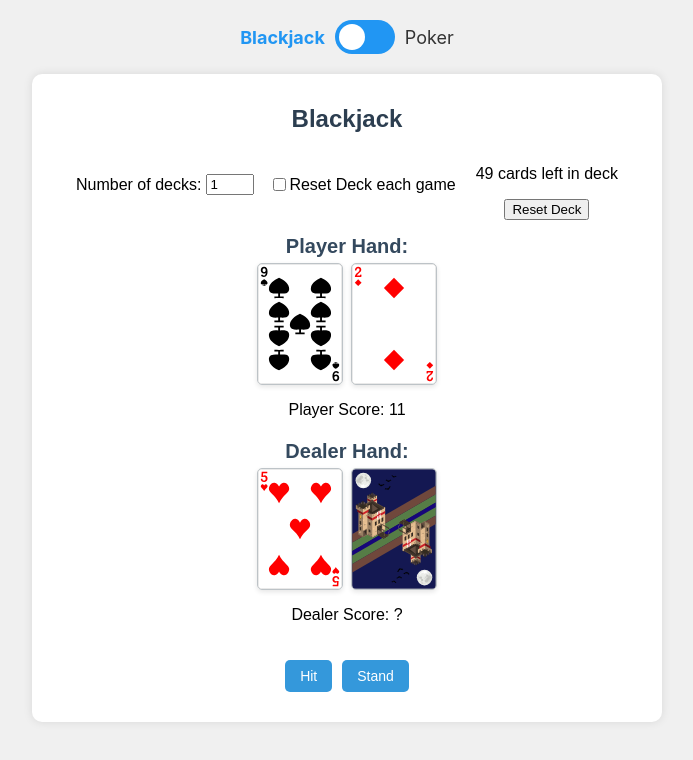
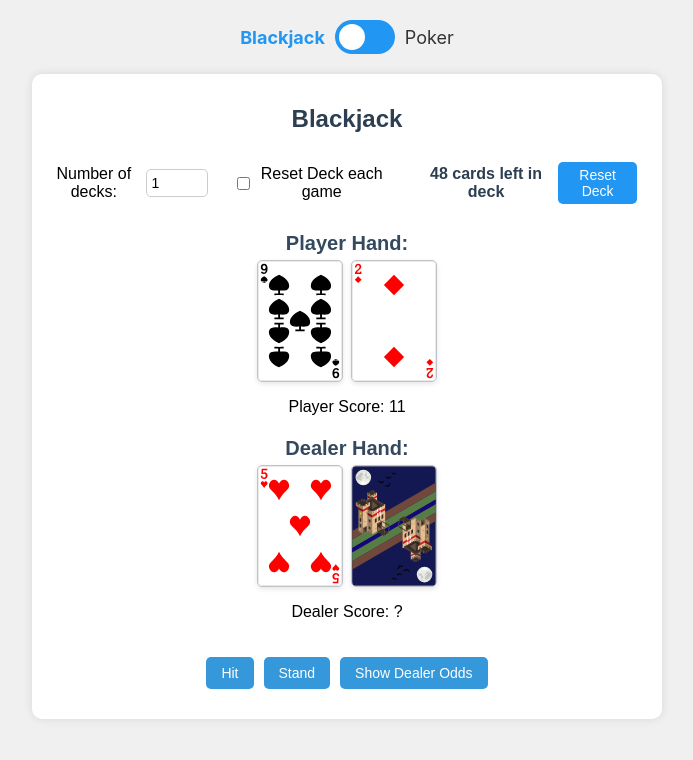
Before and after one commit to ajcaesar/StatJack, a React (Create React App) app in the folder my-app/: page / in a window 1280 px wide. Both pictures are taken after a click on the checkbox "Reset Deck each game". Shown: the top 760 px of the page, without its empty margins (293-986 px from the left). Built offline with nearby package versions, Linux system fonts and the light colour scheme.

Commit message:
added in dealer statistics

```diff
--- a/my-app/src/blackjack/bjStats.js
+++ b/my-app/src/blackjack/bjStats.js
@@ -1,3 +1,62 @@
-const calculateDealerOdds = (dealerCards, deck) => {
+const calculateDealerOdds = (dealerCard, deck) => {
+    const len = deck.length;
+    const conversion = {
+        'ace': 1,
+        '2': 2,
+        '3': 3,
+        '4': 4,
+        '5': 5,
+        '6': 6,
+        '7': 7,
+        '8': 8,
+        '9': 9,
+        '10': 10,
+        'jack': 10,
+        'queen': 10,
+        'king': 10
+    };
 
+    let counts = new Array(6).fill(0);
+    let zeros = new Array(10).fill(0); // Index 0-9 for card values 1-10
+    for (let card of deck) {
+        zeros[conversion[card.value] - 1] += 1;
+    }
+
+    calcRecursive([conversion[dealerCard.value]], zeros, 1, counts, len);
+
+    // const totalOutcomes = sumArr(counts);
+        const totalOutcomes = 1;
+     return counts.map(val => val / totalOutcomes);
+};
+
+function calcRecursive(dealerCards, arr, prob, probsArr, deckLen) {
+    let sum = sumArr(dealerCards);
+
+    // Handle ace being 1 or 11
+    if (dealerCards.includes(1) && sum <= 11) {
+        sum += 10; // Consider ace as 11
+    }
+
+    if (sum > 21) {
+        probsArr[5] += prob; // Bust
+        return;
+      } else if (sum >= 17) {
+        probsArr[sum - 17] += prob; // Store probability for 17-21
+        return;
+      }
+
+    for (let i = 0; i < 10; i++) {
+        if (arr[i] > 0) {
+            let newArr = arr.slice(); // Copy array
+            newArr[i] -= 1;
+            let newProb = prob * (arr[i] / deckLen);
+            calcRecursive(dealerCards.concat(i + 1), newArr, newProb, probsArr, deckLen - 1);
+        }
+    }
 }
+
+const sumArr = (arr) => {
+    return arr.reduce((sum, num) => sum + num, 0);
+};
+
+export default calculateDealerOdds;
--- a/my-app/src/blackjack/blackjack.js
+++ b/my-app/src/blackjack/blackjack.js
@@ -1,6 +1,8 @@
 
 import React, { useState, useEffect } from 'react';
 import Card from './components/card';
+import calculateDealerOdds from './bjStats';
+import OddsList from './components/oddsList';
 
 function Blackjack() {
   const [deck, setDeck] = useState([]);
@@ -9,19 +11,29 @@ function Blackjack() {
   const [gameStatus, setGameStatus] = useState('playerMove');
   const [numDecks, setNumDecks] = useState(1);
   const [resetDeckMode, setResetDeckMode] = useState(true);
+  const [showOdds, setShowOdds] = useState(false);
+  const [dealerOdds, setDealerOdds] = useState([]);
 
   const initializeDeck = () => {
     return new Promise(resolve => {
       const suits = ['hearts', 'diamonds', 'clubs', 'spades'];
       const values = ['2', '3', '4', '5', '6', '7', '8', '9', '10', 'jack', 'queen', 'king', 'ace'];
       let newDeck = [];
+
+      if (resetDeckMode || deck.length === 0) {
+        // Initialize a new deck
         for(let i = 0; i < numDecks; i++) {
-        newDeck = [...newDeck, ...suits.flatMap(suit => values.map(value => ({side: 'front', suit, value })))];
+          newDeck = [...newDeck, ...suits.flatMap(suit => values.map(value => ({ side: 'front', suit, value })))];
         }
         setDeck(shuffleDeck(newDeck));
+      } else {
+        // Shuffle the existing deck
+        setDeck(deck);
+      }
       resolve();
     });
   };
+
 
 
   useEffect(() => {
@@ -66,12 +78,14 @@ function Blackjack() {
     setPlayerHand([card1, card2]);
     setDealerHand([card3]);
     setGameStatus('playerMove');
+    setShowOdds(false);
   };
 
   const getTextColor = (value) => {
     if (value === 'player') return 'green';
     return 'red'
   };
+
 
 
   const hit = async () => {
@@ -159,6 +173,14 @@ function Blackjack() {
     initializeGame();
   }
 
+  let counts = new Array(6).fill(0);
+
+  const dealerOddsBtn = () => {
+    setShowOdds(true);
+    const odds = calculateDealerOdds(dealerHand[0], deck);
+    setDealerOdds(odds);
+  };
+
   return (
     <div className="blackjack-game">
       <h1>Blackjack</h1>
@@ -188,7 +210,7 @@ function Blackjack() {
         </div>
         {!resetDeckMode &&
         <div className="reset-deck-button">
-            <p id="numCards">{deck.length} cards left in deck</p>
+            <p id="numCards">{gameStatus==='playerMove' ? deck.length-1 : deck.length} cards left in deck</p>
             <button id="reset-deck-btn" onClick={initializeGame}>Reset Deck</button>
         </div>
         }
@@ -222,12 +244,21 @@ function Blackjack() {
           </div>
 
           {gameStatus === 'playerMove' && (
+            <>
+        {showOdds && (
+            <>
+            <p>Dealer odds:</p>
+            <OddsList arr={dealerOdds} />
+            </>
+        )}
         <div className="game-controls">
             <button onClick={() => hit().catch(console.error)}>Hit</button>
             <button onClick={() => stand().catch(console.error)}>Stand</button>
+        {!showOdds && (<button onClick={dealerOddsBtn}>Show Dealer Odds</button>)}
+        {showOdds && (<button onClick={dealerOddsBtn}>Recalculate dealer odds</button>)}
         </div>
+        </>
         )}
-
           {gameStatus === 'over' && (
             <div className="game-over">
               {checkWinner() !== 'tie' &&
--- /dev/null
+++ b/my-app/src/blackjack/components/oddsList.js
@@ -0,0 +1,15 @@
+import React from 'react';
+
+function OddsList({ arr }) {
+  return (
+    <div className="odds-list">
+      {arr.map((value, i) => (
+        <p key={i} className={i + 17 === 22 ? 'bust' : ''}>
+          {i + 17 === 22 ? 'Bust' : `${i + 17}`}: {(value*100).toFixed(2)}%
+        </p>
+      ))}
+    </div>
+  );
+}
+
+export default OddsList;
--- a/my-app/src/index.css
+++ b/my-app/src/index.css
@@ -242,3 +242,116 @@ input:checked + .slider:before {
   color: #2196F3;
   font-weight: bold;
 }
+
+.blackjack-game {
+  max-width: 600px;
+  margin: 0 auto;
+  padding: 15px;
+  font-family: Arial, sans-serif;
+  background-color: white;
+  box-shadow: 0 0 10px rgba(0, 0, 0, 0.1);
+  border-radius: 10px;
+}
+
+.game-settings {
+  display: flex;
+  justify-content: space-between;
+  align-items: center;
+  margin-bottom: 15px;
+}
+
+.deck-selector,
+.reset-selector,
+.reset-deck-button {
+  display: flex;
+  align-items: center;
+  flex-grow: 1;
+  justify-content: center;
+  margin-right: 10px;
+}
+
+.deck-selector label,
+.reset-selector label {
+  margin-right: 5px;
+}
+
+.deck-selector input {
+  width: 50px;
+  padding: 5px;
+  font-size: 14px;
+  border: 1px solid #ccc;
+  border-radius: 5px;
+}
+
+.reset-selector {
+  margin-right: 15px;
+}
+
+.reset-selector input {
+  margin-right: 5px;
+}
+
+.reset-deck-button button {
+  padding: 5px 10px;
+  font-size: 14px;
+  background-color: #2196F3;
+  color: white;
+  border: none;
+  border-radius: 5px;
+  cursor: pointer;
+  transition: background-color 0.3s;
+}
+
+.reset-deck-button button:hover {
+  background-color: darkblue;
+}
+
+.reset-deck-button p {
+  margin-right: 10px;
+  font-weight: bold;
+  color: #2c3e50;
+}
+
+.game-area {
+  display: flex;
+  flex-direction: column;
+  align-items: center;
+}
+
+.odds-list {
+  display: flex;
+  justify-content: center;
+  gap: 10px;
+  flex-wrap: wrap;
+  font-size: 14px;
+  font-weight: bold;
+  color: #34495e;
+}
+
+.odds-list p {
+  margin: 0;
+  padding: 5px 10px;
+  background-color: #ecf0f1;
+  border-radius: 5px;
+}
+
+.odds-list p.bust {
+  background-color: #e74c3c;
+  color: white;
+}
+
+.game-controls button {
+  margin: 0 5px;
+  padding: 8px 15px;
+  font-size: 14px;
+  background-color: #3498db;
+  color: white;
+  border: none;
+  border-radius: 5px;
+  cursor: pointer;
+  transition: background-color 0.3s;
+}
+
+.game-controls button:hover {
+  background-color: darkblue;
+}
```
Also changed, not shown: my-app/src/calculateOdds.js (deleted). Lines whose indentation alone changed are shown as unchanged.
